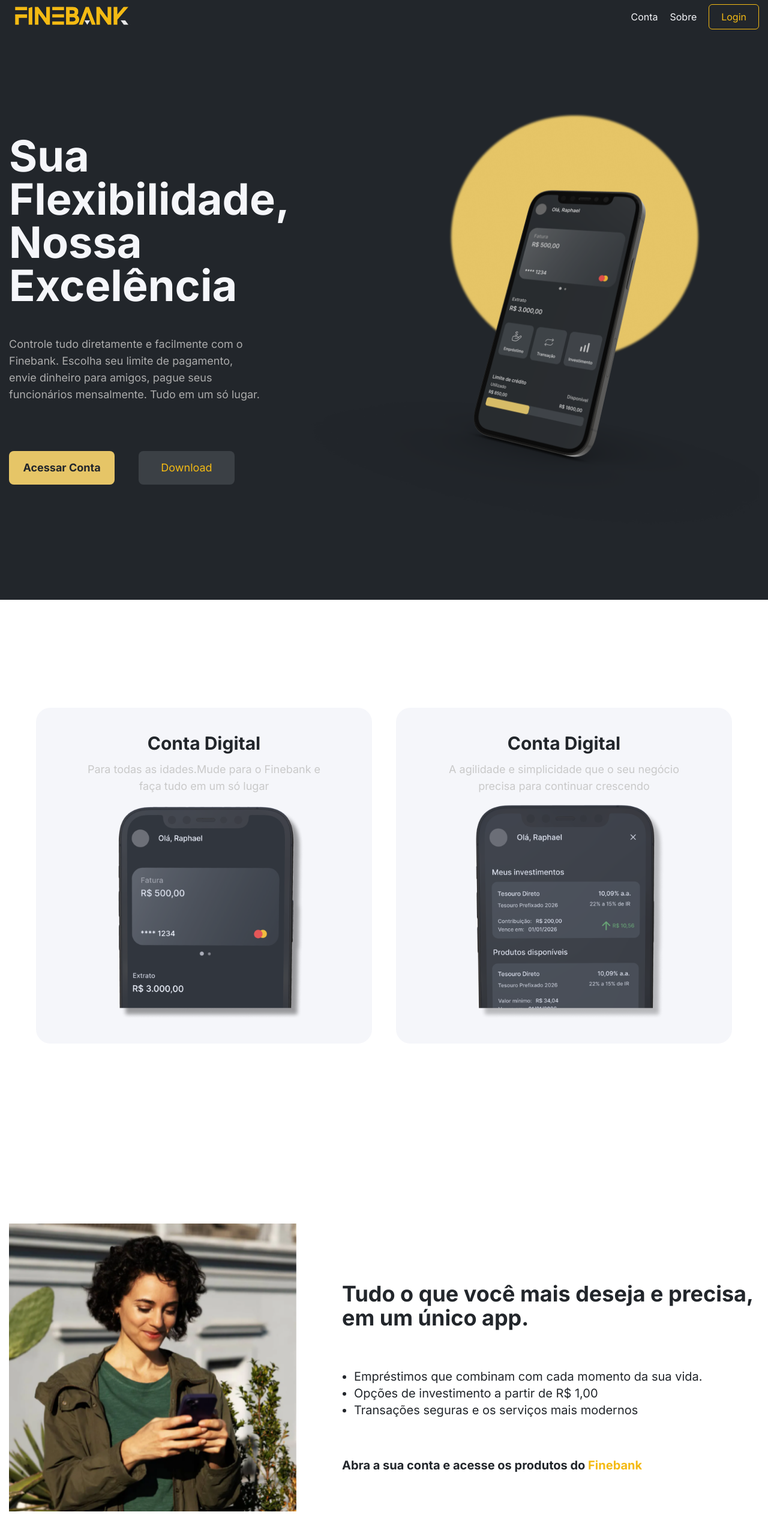
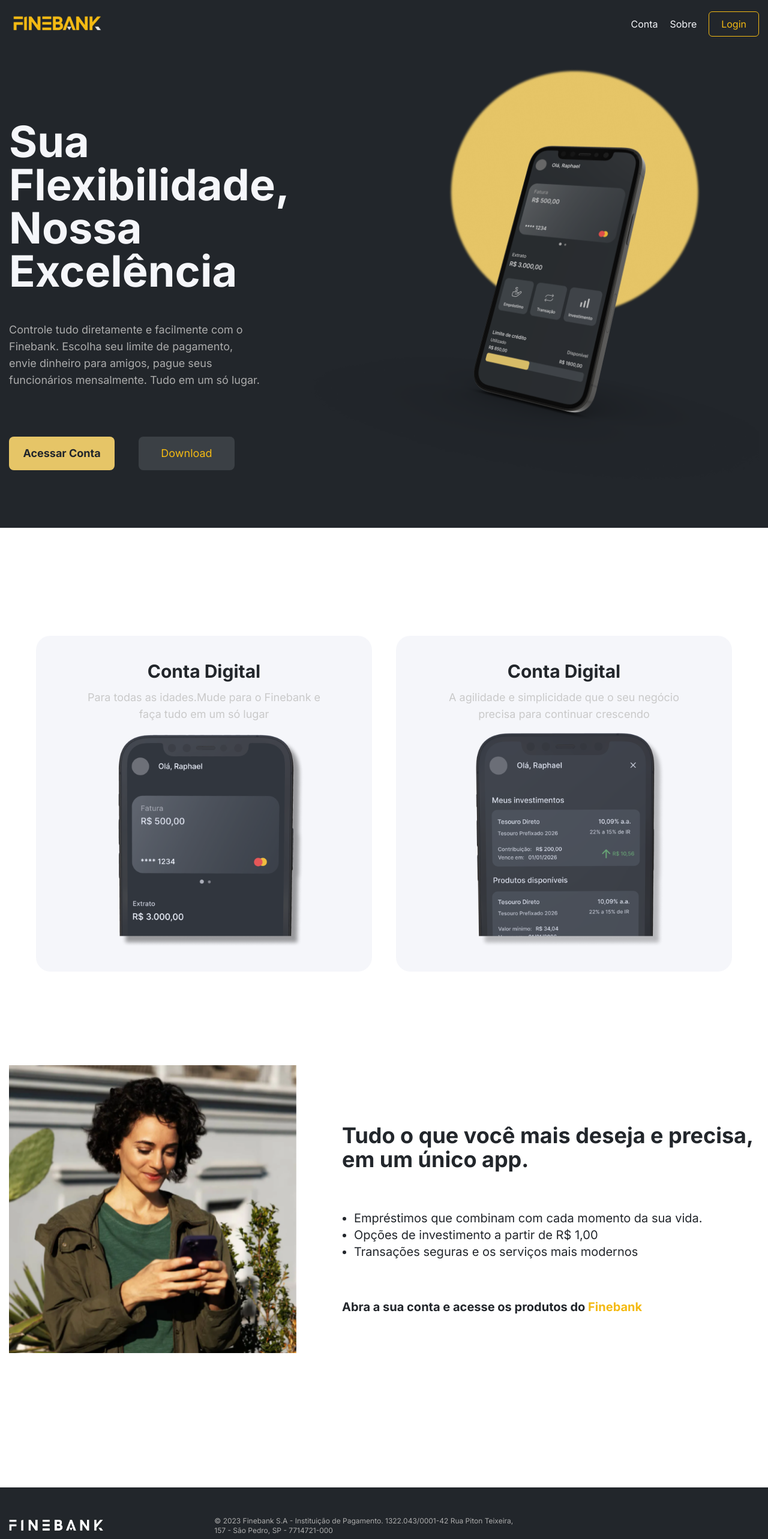
Before and after one commit to raphavtorres/finebank_web, a Next.js app in the folder finebank_web/: page / in a window 1280 px wide. Shown: the top 2566 px of the page at 60% size. Built offline with nearby package versions, Linux system fonts and the light colour scheme.

Commit message:
style: fixing reponsiveness

```diff
--- a/finebank_web/src/components/Container.tsx
+++ b/finebank_web/src/components/Container.tsx
@@ -6,7 +6,7 @@ type Props = {
 
 export default function Container({ children }: Props) {
 	return (
-		<div className="w-full max-w-[1440px] h-fit min-h-screen px-[15px] mx-auto mb-10 flex justify-between">
+		<div className="w-full max-w-[1440px] px-[15px] mx-auto flex items-center justify-between">
 			{children}
 		</div>
 	);
--- a/finebank_web/src/components/Header.tsx
+++ b/finebank_web/src/components/Header.tsx
@@ -19,10 +19,10 @@ export default function Header() {
 		});
 	};
 	return (
-		<header className="flex items-center w-full h-20 bg-primary-black absolute mt-2">
+		<header className="flex items-center sticky top-0 w-full h-20 bg-primary-black">
 			<Container>
 				<Link href="/" className="flex items-center gap-14">
-					<Image src={Logo} alt="logo" className="w-32 sm:w-40 md:w-52" />
+					<Image src={Logo} alt="logo" className="w-32 md:w-40" />
 				</Link>
 				<div className="flex items-center gap-5 ml-10 text-primary-white">
 					<Link
--- a/finebank_web/src/components/Login.tsx
+++ b/finebank_web/src/components/Login.tsx
@@ -34,11 +34,11 @@ export default function Login(props: PaperProps) {
 	setColorScheme("dark");
 
 	return (
-		<section className="flex w-full h-screen bg-primary-black pt-40">
+		<section className="flex w-full h-full bg-primary-black">
 			<Container>
-				<div className="flex justify-center w-full h-96 mt-20">
+				<div className="flex justify-center h-[80%] w-full">
 					<Paper
-						className="w-[90%] max-w-[598px] max-h-fit"
+						className="w-[90%] max-w-[598px] h-fit"
 						radius="md"
 						p="xl"
 						withBorder
--- a/finebank_web/src/components/SectionAbout.tsx
+++ b/finebank_web/src/components/SectionAbout.tsx
@@ -5,9 +5,9 @@ import ImgAbout from "@/assets/about_img.png";
 
 export default function SectionAbout() {
 	return (
-		<section id="about-sec" className="flex w-full h-screen bg-white">
+		<section id="about-sec" className="flex w-full min-h-screen bg-white pb-32">
 			<Container>
-				<div className="flex items-center md:flex-nowrap mb-60">
+				<div className="flex items-center md:flex-nowrap">
 					<Image
 						src={ImgAbout}
 						alt="logo"
--- a/finebank_web/src/components/SectionPanel.tsx
+++ b/finebank_web/src/components/SectionPanel.tsx
@@ -6,7 +6,7 @@ import Link from "next/link";
 
 export default function SectionPanel() {
 	return (
-		<section className="flex w-full bg-primary-black pt-40">
+		<section className="flex w-full min-h-screen bg-primary-black pb-10">
 			<Container>
 				<div className="flex-1 first-letter:max-w-2xl">
 					<h1 className="text-primary-white text-4xl sm:text-5xl md:text-7xl font-bold mb-12 pt-16 max-w-2xl">
```
